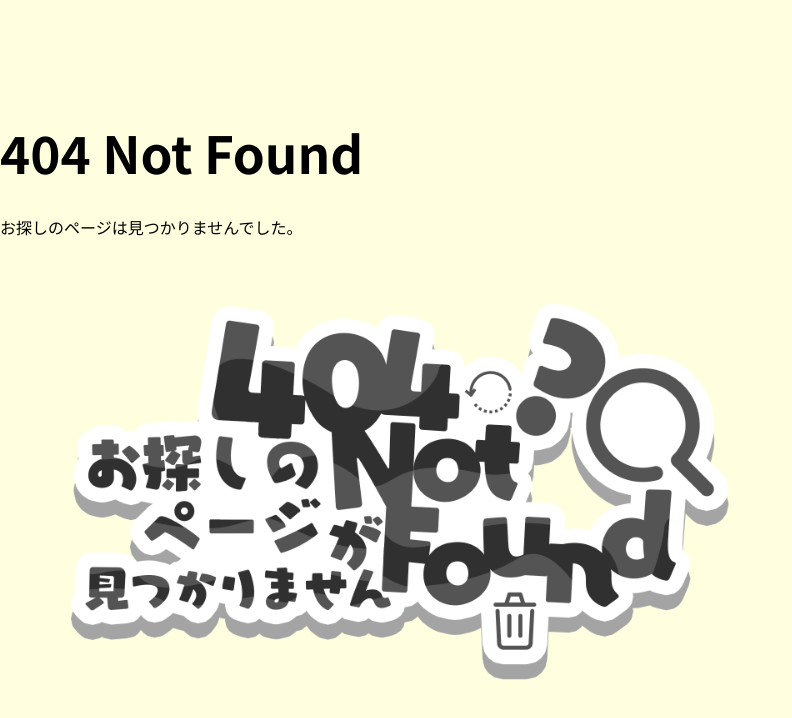
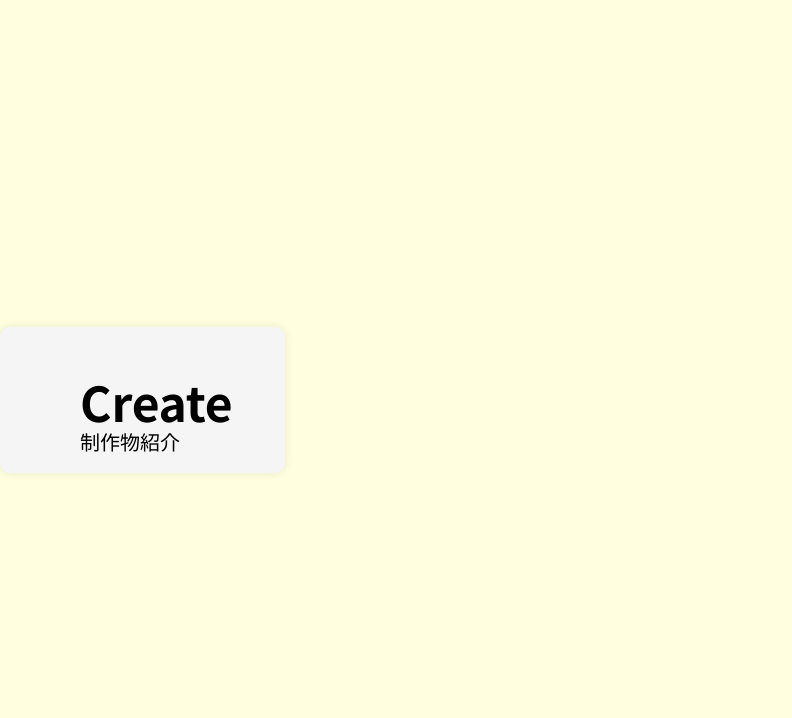
Before and after one commit to Drkoukichi/portfoliio, a React (Vite) app: page /create in a window 1280 px wide. Before the commit this address had no page. Shown: the top 718 px of the page, without its empty margins (0-792 px from the left). Built offline with nearby package versions, Linux system fonts and the light colour scheme.

Commit message:
add:somepages

```diff
--- a/src/App.tsx
+++ b/src/App.tsx
@@ -1,6 +1,9 @@
+
 //import { useState } from 'react'
 import { Routes, Route, BrowserRouter } from "react-router-dom"; // 追加
 import Top from './components/Top.tsx'
+import Ca from './components/CaTech.tsx'
+import Create from './components/Create.tsx'
 import Error from './components/Error404.tsx';
 
 
@@ -12,6 +15,8 @@ function App() {
       <Routes> {/*Routesで囲む*/}
         <Route path="/" element={ <Top /> } /> {/*RouteにHomeを設定する*/}
         <Route path="/self-intro" element={ <Top /> } /> {/*RouteにHomeを設定する*/}
+        <Route path="/create" element={ <Create /> } /> {/*RouteにCreateを設定する*/}
+        <Route path="/catech" element={ <Ca /> } /> {/*RouteにCaTechを設定する*/}
         <Route path="/*" element={<Error />} /> {/*RouteにErrorを設定する*/}
       </Routes>
       </BrowserRouter>
```
